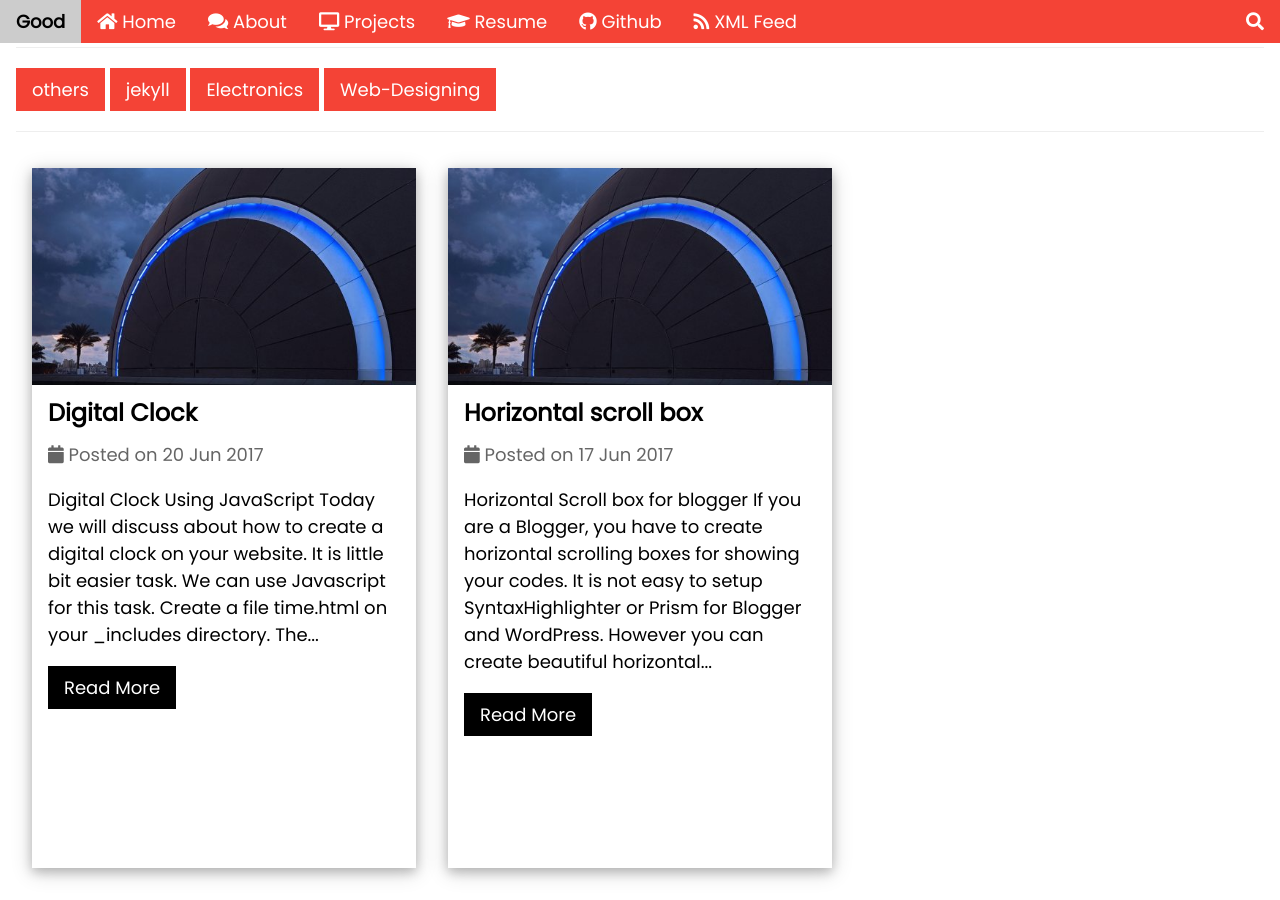
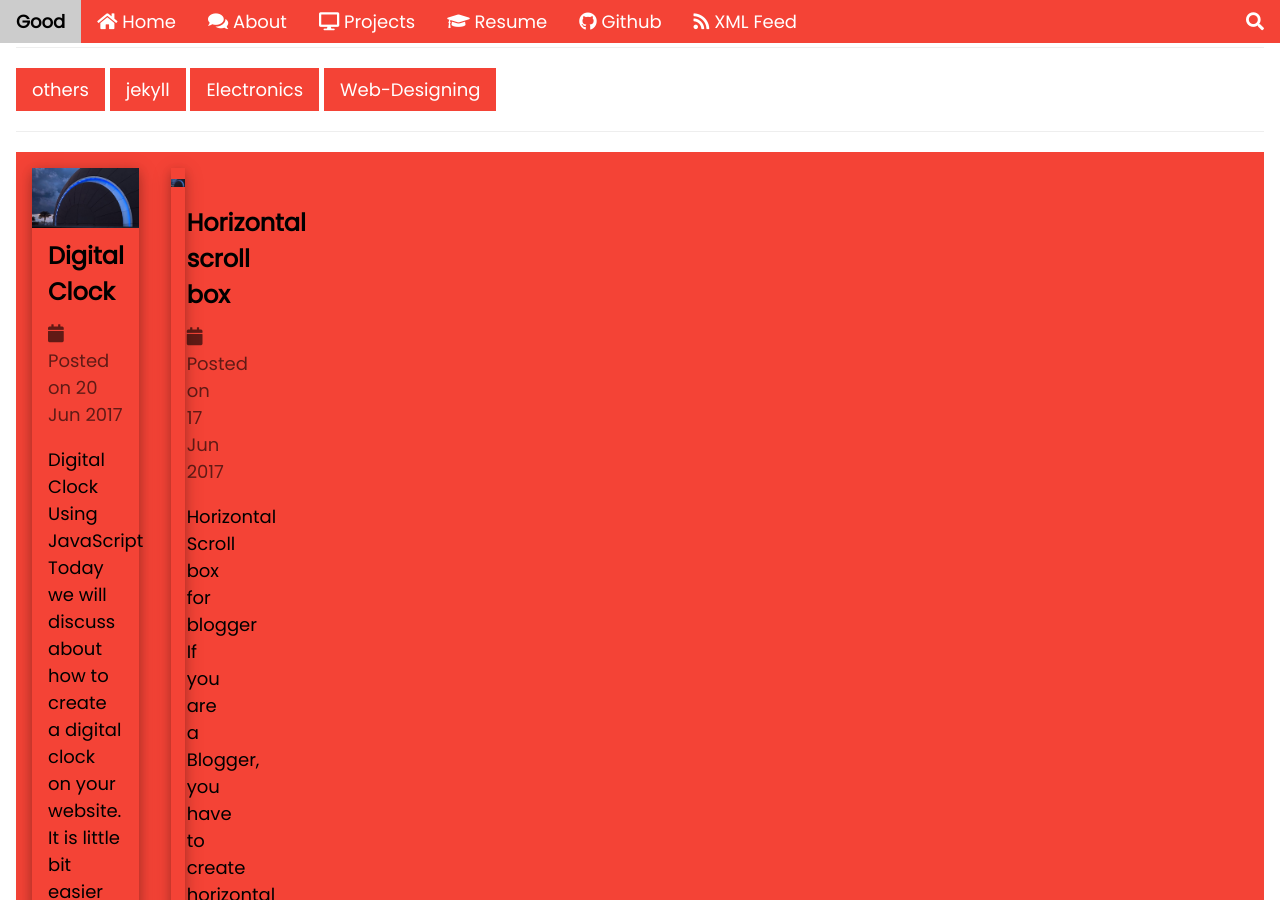
Before and after one commit to chipprogrammers/Good, a Jekyll site: the page built from category/Web-Designing.md, in a window 1280 px wide and 900 px high. Built offline with Jekyll 4.4.1, drawn with Linux system fonts in a browser that asks for light colours; comment, search, counter and statistics services are not loaded.

Commit message:
Update posts_by_category.html

```diff
--- a/_layouts/posts_by_category.html
+++ b/_layouts/posts_by_category.html
@@ -20,6 +20,7 @@ layout: default
     {% if site.categories[page.categories] %}
         {% for post in site.categories[page.categories] %}
         <div class="w3-third">
+             <div class="w3-third">
   <div class="w3-card-4 w3-margin" style="min-height:700px">
      <div class="w3-display-container w3-hover-opacity">
          <img src="{{ site.baseurl }}{{ post.img }}" style="width:100%">
@@ -49,9 +50,8 @@ layout: default
       </div>
 {% endfor %}
     </div>
- </div>
     {% else %}
-     <p>There are no posts in this categories.</p>
+<p>There are no posts in this categories.</p>
     {% endif %}
     <br />
     <br />
```
